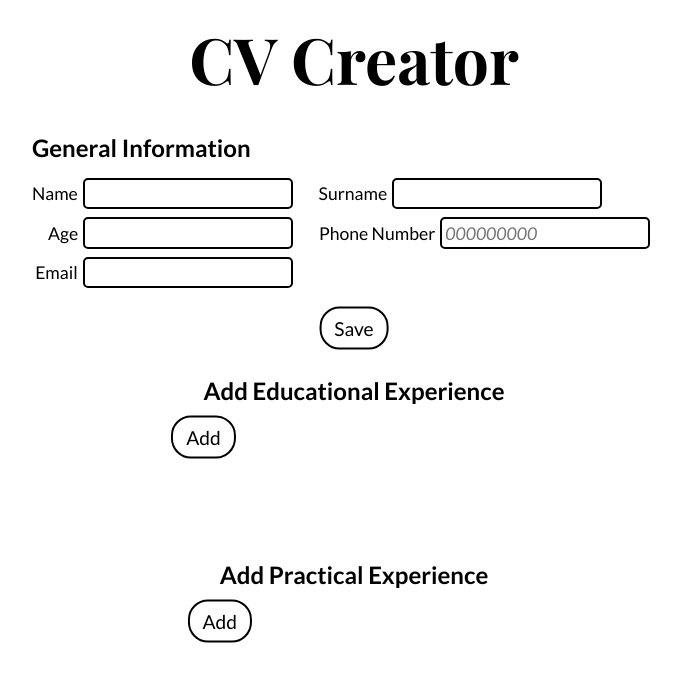
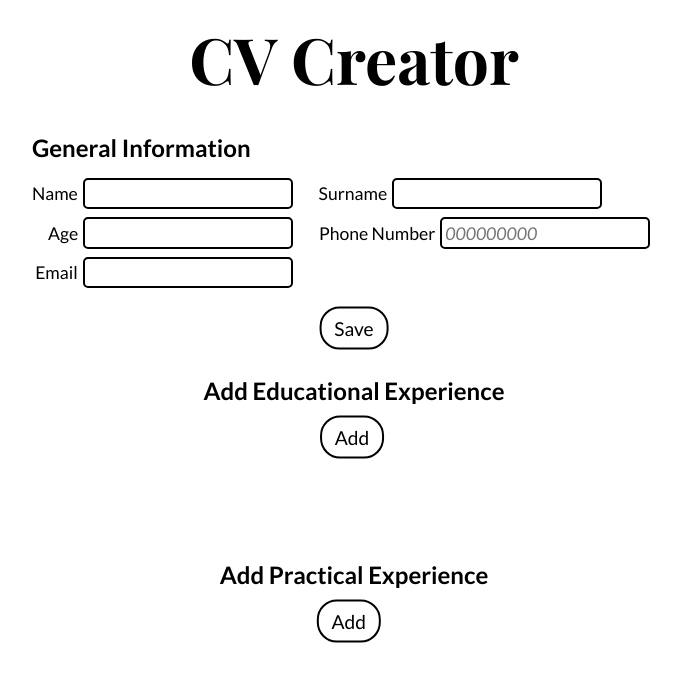
Before and after one commit to RuFuRu/cv-app, a React (Create React App) app: page / in a window 1280 px wide. Shown: the top 682 px of the page, without its empty margins (286-967 px from the left). Built offline with nearby package versions, Linux system fonts and the light colour scheme.

Commit message:
finished styling

```diff
--- a/src/components/Education.jsx
+++ b/src/components/Education.jsx
@@ -34,7 +34,9 @@ function Education() {
         {counter % 2 === 0 &&
           <>
           <EducationList eduXP = {eduXP} handleDelete={handleDelete}/>
-          <button type='button' onClick={handleCounter}>Add</button>
+          <div className='button-container'>
+            <button type='button' onClick={handleCounter}>Add</button>
+          </div>
           </>
         }
         {counter % 2 !== 0 &&
@@ -58,7 +60,9 @@ function Education() {
             <input type="text" id='qualify' name='qualify'
              required
              onChange={(e) => setQualify(e.target.value)}/><br />
-            <button>Save</button>
+             <div className='button-container'>
+              <button>Save</button>
+             </div>
           </form>
         }
       </div>
--- a/src/components/EducationList.jsx
+++ b/src/components/EducationList.jsx
@@ -1,12 +1,14 @@
 function EducationList(props) {
   const list = props.eduXP.map(edu =>
-    <ul key={edu.id}>
+    <ul key={edu.id} className="list-container">
       <li>University: <span className="inner-span">{edu.uniName}</span></li>
       <li>Qualifications: <span className="inner-span">{edu.qualify}</span></li>
       <li>From: <span className="inner-span">{edu.timeFrom}</span></li>
-      <li>To: <span className="inner-span">{edu.timeTo}</span></li>
-      <button onClick={() => props.handleDelete(edu.id)}>
-        Delete</button>
+      <li className="li-last">To: <span className="inner-span">{edu.timeTo}</span></li>
+      <div className="button-container">
+        <button onClick={() => props.handleDelete(edu.id)}>
+          Delete</button>
+      </div>
     </ul>
   )
 
--- a/src/components/JobExperience.jsx
+++ b/src/components/JobExperience.jsx
@@ -35,7 +35,9 @@ function JobExperience() {
       {counter % 2 === 0 &&
         <>
         <JobExperienceList jobXP={jobXP} handleDelete={handleDelete}/>
+        <div className="button-container">
         <button type='button' onClick={handleCounter}>Add</button>
+        </div>
         </>
       }
       {counter % 2 !== 0 &&
@@ -67,7 +69,9 @@ function JobExperience() {
            onChange={(e) => setJobDesc(e.target.value)}
            required >
           </textarea><br />
-          <button type='submit'>Save</button>
+          <div className='button-container'>
+            <button type='submit'>Save</button>
+          </div>
         </form>
       }
     </div>
--- a/src/components/JobExperienceList.jsx
+++ b/src/components/JobExperienceList.jsx
@@ -1,13 +1,15 @@
 function JobExperienceList(props) {
   const list = props.jobXP.map(job =>
-    <ul key={job.id}>
+    <ul key={job.id} className="list-container">
       <li>Company: <span className="inner-span">{job.company}</span></li>
       <li>Title: <span className="inner-span">{job.jobTitle}</span></li>
       <li>From: <span className="inner-span">{job.from}</span></li>
       <li>To: <span className="inner-span">{job.to}</span></li>
-      <li>Desc: <span className="inner-span">{job.jobDesc}</span></li>
-      <button onClick={() => props.handleDelete(job.id)}>
-        Delete</button>
+      <li className="li-last">Desc: <span className="inner-span">{job.jobDesc}</span></li>
+      <div className="button-container">
+        <button onClick={() => props.handleDelete(job.id)}>
+          Delete</button>
+      </div>
     </ul>
   )
   return (
--- a/src/index.css
+++ b/src/index.css
@@ -110,13 +110,30 @@ button:hover {
   margin-bottom: 5rem;
 }
 
-.Education button {}
-
 .Job-Experience {
   position: relative;
 }
 
+.button-container {
+  display: flex;
+  justify-content: center;
+  transform: translateX(10%);
+}
+
+.list-container {
+  margin-top: 0.5rem;
+}
+
+.list-container .button-container {
+  transform: translateX(15%);
+}
+
 li {
+  display: block;
   list-style-type: none;
   font-size: 1.2rem;
 }
+
+.li-last {
+  margin-bottom: 1rem;
+}
```
